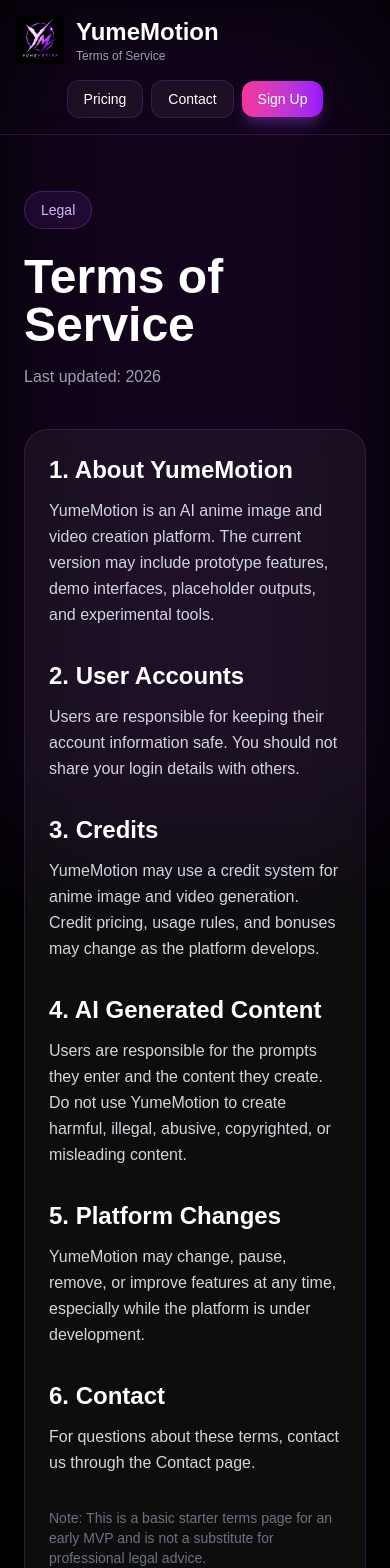
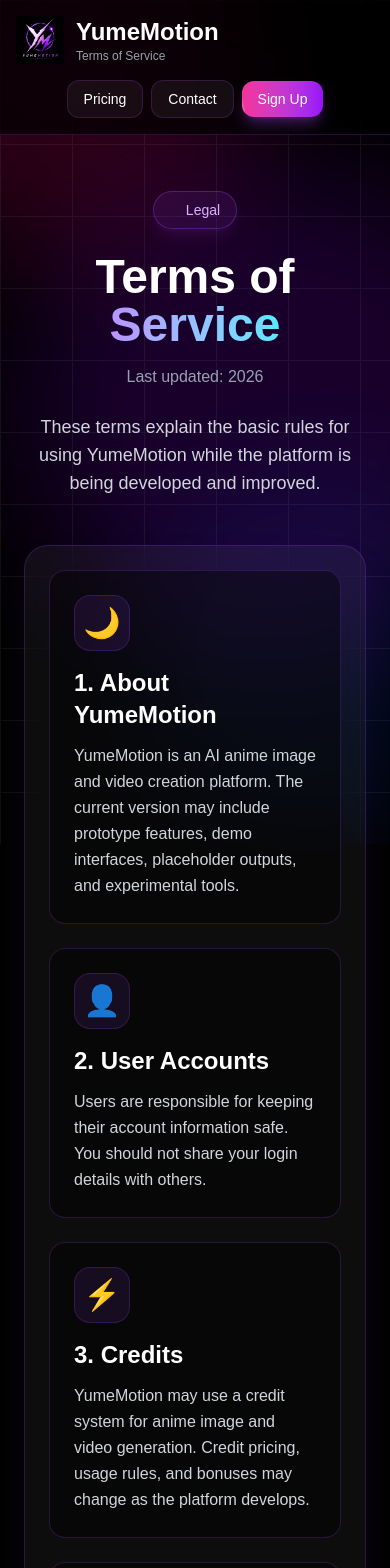
Before and after one commit to trollfeathers-stack/yumemotion, a Next.js app: page /terms in a window 390 px wide. Shown: the top 1568 px of the page. Built offline with nearby package versions, Linux system fonts and the light colour scheme.

Commit message:
Add terms page animations

```diff
--- a/app/terms/page.tsx
+++ b/app/terms/page.tsx
@@ -3,16 +3,55 @@
 import Link from "next/link";
 
 export default function TermsPage() {
+  const sections = [
+    {
+      title: "1. About YumeMotion",
+      icon: "🌙",
+      text: "YumeMotion is an AI anime image and video creation platform. The current version may include prototype features, demo interfaces, placeholder outputs, and experimental tools.",
+    },
+    {
+      title: "2. User Accounts",
+      icon: "👤",
+      text: "Users are responsible for keeping their account information safe. You should not share your login details with others.",
+    },
+    {
+      title: "3. Credits",
+      icon: "⚡",
+      text: "YumeMotion may use a credit system for anime image and video generation. Credit pricing, usage rules, and bonuses may change as the platform develops.",
+    },
+    {
+      title: "4. AI Generated Content",
+      icon: "🎨",
+      text: "Users are responsible for the prompts they enter and the content they create. Do not use YumeMotion to create harmful, illegal, abusive, copyrighted, or misleading content.",
+    },
+    {
+      title: "5. Platform Changes",
+      icon: "🛠️",
+      text: "YumeMotion may change, pause, remove, or improve features at any time, especially while the platform is under development.",
+    },
+    {
+      title: "6. Contact",
+      icon: "📩",
+      text: "For questions about these terms, contact us through the Contact page.",
+    },
+  ];
+
   return (
-    <div className="min-h-screen bg-black text-white">
-      <div className="absolute inset-0 bg-purple-900/20 blur-3xl"></div>
+    <div className="min-h-screen bg-black text-white overflow-hidden">
+      {/* Animated Background */}
+      <div className="fixed inset-0 overflow-hidden pointer-events-none">
+        <div className="absolute -top-32 -left-32 w-96 h-96 bg-pink-600/20 rounded-full blur-3xl animate-pulse"></div>
+        <div className="absolute top-40 -right-32 w-[500px] h-[500px] bg-purple-700/20 rounded-full blur-3xl animate-pulse"></div>
+        <div className="absolute bottom-0 left-1/3 w-96 h-96 bg-blue-600/10 rounded-full blur-3xl animate-pulse"></div>
+        <div className="absolute inset-0 opacity-[0.06] bg-[linear-gradient(to_right,#ffffff_1px,transparent_1px),linear-gradient(to_bottom,#ffffff_1px,transparent_1px)] bg-[size:72px_72px]"></div>
+      </div>
 
-      <nav className="relative z-10 flex flex-col md:flex-row md:items-center md:justify-between gap-4 px-4 md:px-8 py-4 md:py-5 border-b border-purple-500/20 backdrop-blur-xl">
-        <Link href="/" className="flex items-center gap-3">
+      <nav className="relative z-50 flex flex-col md:flex-row md:items-center md:justify-between gap-4 px-4 md:px-8 py-4 md:py-5 border-b border-purple-500/20 backdrop-blur-xl bg-black/70">
+        <Link href="/" className="flex items-center gap-3 group">
           <img
             src="/logo.png"
             alt="YumeMotion Logo"
-            className="w-12 h-12 object-contain"
+            className="w-12 h-12 object-contain transition-transform duration-300 group-hover:rotate-6 group-hover:scale-110"
           />
 
           <div>
@@ -23,110 +62,150 @@
 
         <div className="flex items-center justify-center gap-2 md:gap-4 flex-wrap">
           <Link href="/pricing">
-            <button className="px-4 py-2 text-sm md:text-base rounded-xl bg-white/5 border border-purple-500/20 hover:bg-white/10 transition-all">
+            <button className="px-4 py-2 text-sm md:text-base rounded-xl bg-white/5 border border-purple-500/20 hover:bg-white/10 hover:border-purple-400/60 transition-all">
               Pricing
             </button>
           </Link>
 
           <Link href="/contact">
-            <button className="px-4 py-2 text-sm md:text-base rounded-xl bg-white/5 border border-purple-500/20 hover:bg-white/10 transition-all">
+            <button className="px-4 py-2 text-sm md:text-base rounded-xl bg-white/5 border border-purple-500/20 hover:bg-white/10 hover:border-purple-400/60 transition-all">
               Contact
             </button>
           </Link>
 
           <Link href="/signup">
-            <button className="px-4 py-2 text-sm md:text-base rounded-xl bg-gradient-to-r from-pink-500 to-purple-600 hover:scale-105 transition-all shadow-lg shadow-purple-500/30">
-              Sign Up
+            <button className="relative overflow-hidden px-4 py-2 text-sm md:text-base rounded-xl bg-gradient-to-r from-pink-500 to-purple-600 hover:scale-105 transition-all shadow-lg shadow-purple-500/30 group">
+              <span className="relative z-10">Sign Up</span>
+              <span className="absolute inset-0 bg-white/20 translate-x-[-100%] group-hover:translate-x-[100%] transition-transform duration-700 skew-x-12"></span>
             </button>
           </Link>
         </div>
       </nav>
 
       <main className="relative z-10 px-6 md:px-12 py-14">
-        <section className="max-w-4xl mx-auto">
-          <div className="inline-block px-4 py-2 rounded-full border border-purple-500/30 bg-purple-500/10 text-purple-300 text-sm mb-6">
+        <section className="max-w-5xl mx-auto">
+          <div className="text-center animate-fade-in-up">
+            <div className="inline-flex items-center gap-2 px-4 py-2 rounded-full border border-purple-500/30 bg-purple-500/10 text-purple-300 text-sm mb-6 shadow-lg shadow-purple-500/10">
+              <span className="w-2 h-2 rounded-full bg-pink-400 animate-ping"></span>
               Legal
             </div>
 
             <h2 className="text-5xl md:text-6xl font-black">
-            Terms of Service
+              Terms of{" "}
+              <span className="text-transparent bg-clip-text bg-gradient-to-r from-pink-400 via-purple-400 to-cyan-300 animate-gradient">
+                Service
+              </span>
             </h2>
 
-          <p className="text-gray-400 mt-4">
-            Last updated: 2026
+            <p className="text-gray-400 mt-4">Last updated: 2026</p>
+
+            <p className="text-gray-300 mt-6 max-w-3xl mx-auto text-lg">
+              These terms explain the basic rules for using YumeMotion while the
+              platform is being developed and improved.
             </p>
+          </div>
 
-          <div className="mt-10 space-y-8 rounded-3xl bg-white/5 border border-purple-500/20 p-6 sm:p-10 backdrop-blur-xl text-gray-300 leading-relaxed">
-            <section>
-              <h3 className="text-2xl font-bold text-white mb-3">
-                1. About YumeMotion
+          <div className="mt-12 rounded-3xl bg-white/5 border border-purple-500/20 p-6 sm:p-10 backdrop-blur-xl shadow-2xl shadow-purple-500/10 animate-fade-in-up">
+            <div className="grid gap-6">
+              {sections.map((section) => (
+                <section
+                  key={section.title}
+                  className="rounded-2xl bg-black/40 border border-purple-500/20 p-6 hover:-translate-y-1 hover:border-purple-400/50 transition-all"
+                >
+                  <div className="flex flex-col sm:flex-row gap-4">
+                    <div className="w-14 h-14 rounded-2xl bg-purple-500/10 border border-purple-500/20 flex items-center justify-center text-3xl shrink-0 animate-float-small">
+                      {section.icon}
+                    </div>
+
+                    <div>
+                      <h3 className="text-2xl font-bold text-white">
+                        {section.title}
                       </h3>
-              <p>
-                YumeMotion is an AI anime image and video creation platform. The
-                current version may include prototype features, demo interfaces,
-                placeholder outputs, and experimental tools.
+
+                      <p className="text-gray-300 leading-relaxed mt-3">
+                        {section.text}
                       </p>
+                    </div>
+                  </div>
                 </section>
+              ))}
+            </div>
 
-            <section>
-              <h3 className="text-2xl font-bold text-white mb-3">
-                2. User Accounts
-              </h3>
-              <p>
-                Users are responsible for keeping their account information safe.
-                You should not share your login details with others.
+            <div className="mt-8 rounded-2xl bg-gradient-to-r from-purple-900/40 to-pink-900/20 border border-purple-500/20 p-6">
+              <h3 className="text-2xl font-bold">Important Note</h3>
+
+              <p className="text-sm text-gray-400 mt-3 leading-relaxed">
+                This is a basic starter terms page for an early MVP and is not a
+                substitute for professional legal advice. Before public launch,
+                review this page with a legal professional and update it based
+                on your actual payment rules, refund rules, API providers,
+                content policy, and commercial usage policy.
               </p>
-            </section>
+            </div>
 
-            <section>
-              <h3 className="text-2xl font-bold text-white mb-3">
-                3. Credits
-              </h3>
-              <p>
-                YumeMotion may use a credit system for anime image and video
-                generation. Credit pricing, usage rules, and bonuses may change
-                as the platform develops.
-              </p>
-            </section>
+            <div className="mt-8 flex flex-col sm:flex-row gap-4">
+              <Link href="/privacy">
+                <button className="w-full sm:w-auto px-7 py-4 rounded-2xl bg-white/5 border border-purple-500/20 hover:bg-white/10 hover:border-purple-400/60 transition-all">
+                  View Privacy Policy
+                </button>
+              </Link>
 
-            <section>
-              <h3 className="text-2xl font-bold text-white mb-3">
-                4. AI Generated Content
-              </h3>
-              <p>
-                Users are responsible for the prompts they enter and the content
-                they create. Do not use YumeMotion to create harmful, illegal,
-                abusive, copyrighted, or misleading content.
-              </p>
-            </section>
-
-            <section>
-              <h3 className="text-2xl font-bold text-white mb-3">
-                5. Platform Changes
-              </h3>
-              <p>
-                YumeMotion may change, pause, remove, or improve features at any
-                time, especially while the platform is under development.
-              </p>
-            </section>
-
-            <section>
-              <h3 className="text-2xl font-bold text-white mb-3">
-                6. Contact
-              </h3>
-              <p>
-                For questions about these terms, contact us through the Contact
-                page.
-              </p>
-            </section>
-
-            <p className="text-sm text-gray-500">
-              Note: This is a basic starter terms page for an early MVP and is
-              not a substitute for professional legal advice.
-            </p>
+              <Link href="/contact">
+                <button className="relative overflow-hidden w-full sm:w-auto px-7 py-4 rounded-2xl bg-gradient-to-r from-pink-500 to-purple-600 hover:scale-105 transition-all font-semibold shadow-lg shadow-purple-500/30 group">
+                  <span className="relative z-10">Contact Support</span>
+                  <span className="absolute inset-0 bg-white/20 translate-x-[-100%] group-hover:translate-x-[100%] transition-transform duration-700 skew-x-12"></span>
+                </button>
+              </Link>
+            </div>
           </div>
         </section>
       </main>
+
+      <style jsx global>{`
+        @keyframes fade-in-up {
+          from {
+            opacity: 0;
+            transform: translateY(22px);
+          }
+          to {
+            opacity: 1;
+            transform: translateY(0);
+          }
+        }
+
+        @keyframes float-small {
+          0%,
+          100% {
+            transform: translateY(0);
+          }
+          50% {
+            transform: translateY(-8px);
+          }
+        }
+
+        @keyframes gradient {
+          0%,
+          100% {
+            background-position: 0% 50%;
+          }
+          50% {
+            background-position: 100% 50%;
+          }
+        }
+
+        .animate-fade-in-up {
+          animation: fade-in-up 0.7s ease-out both;
+        }
+
+        .animate-float-small {
+          animation: float-small 3s ease-in-out infinite;
+        }
+
+        .animate-gradient {
+          background-size: 250% 250%;
+          animation: gradient 4s ease infinite;
+        }
+      `}</style>
     </div>
   );
 }
```
Lines whose indentation alone changed are shown as unchanged.
